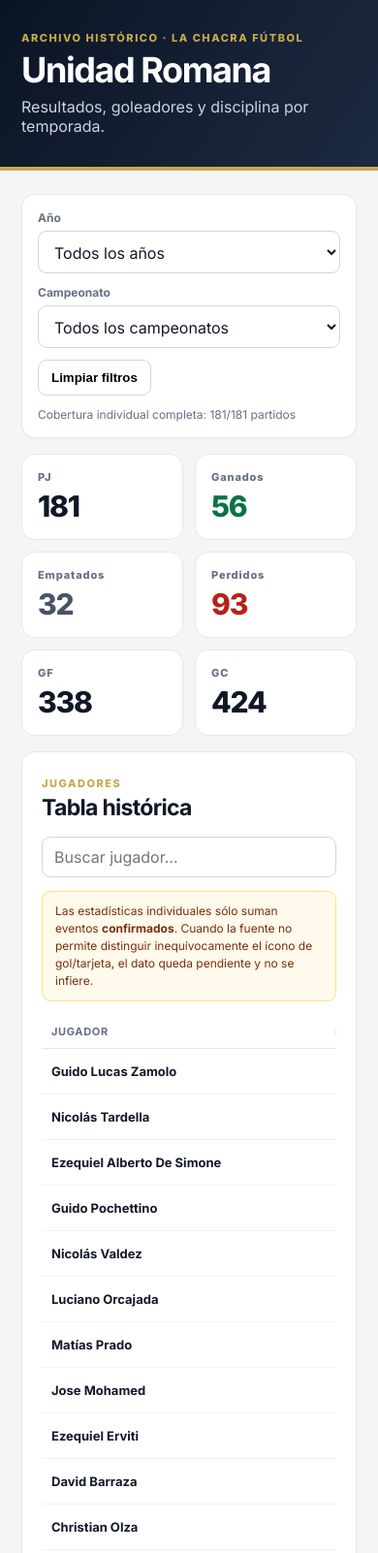
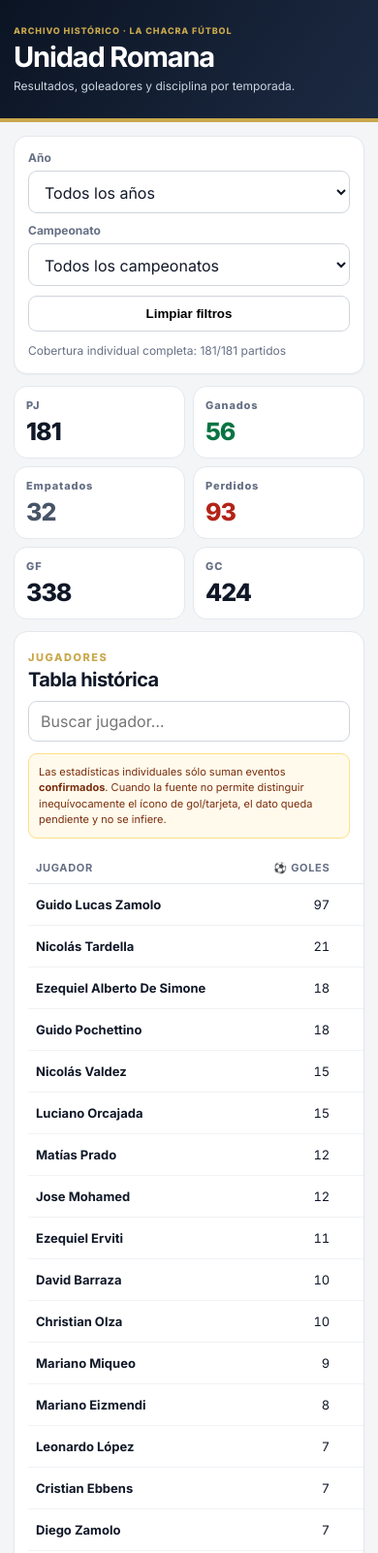
Before and after one commit to nicotmdq/unidad-romana, a plain HTML site: page unidad-romana-app/index.html in a window 390 px wide. Shown: the top 1602 px of the page at 97% size. Drawn offline with Linux system fonts and the light colour scheme.

Commit message:
Mejora estilos responsive para mobile

```diff
--- a/unidad-romana-app/styles.css
+++ b/unidad-romana-app/styles.css
@@ -6,3 +6,55 @@
 #rivalsTable th[data-sort]:hover{opacity:.75}
 #rivalsTable th.active-sort{font-weight:800}
 .sort-mark{font-size:.75em;margin-left:.25rem;opacity:.65}
+
+
+/* Mobile-first refinements */
+.match-cards{display:none}
+@media(max-width:700px){
+  .wrap{padding-left:14px;padding-right:14px}
+  .hero{padding:26px 0 24px}
+  .hero-inner{gap:14px}
+  .hero-inner>div:first-child{min-width:0}
+  .eyebrow{font-size:9px;letter-spacing:.1em}
+  h1{font-size:32px;margin:7px 0 8px}
+  .hero p{font-size:13px;line-height:1.4}
+  .badge,.badge img{width:62px;height:62px}
+  main{padding-top:14px}
+  .filters{padding:14px;gap:10px}
+  .field{min-width:0;flex:1 1 calc(50% - 5px)}
+  button.ghost{width:100%}
+  .coverage{width:100%;margin:0;padding:2px 0 0;line-height:1.4}
+  .stats{grid-template-columns:repeat(3,1fr);gap:8px;margin:12px 0}
+  .stat{padding:12px}
+  .stat .value{font-size:25px}
+  .section{margin-top:12px;padding:14px}
+  .section-head{gap:10px;margin-bottom:12px}
+  .section h2{font-size:20px}
+  .search{max-width:none}
+  .notice{font-size:11px;padding:10px}
+  .table-wrap{margin-left:-14px;margin-right:-14px;padding:0 14px;overscroll-behavior-inline:contain}
+  table{min-width:650px}
+  th{padding:9px 8px}
+  td{padding:10px 8px}
+  #rivalsTable{min-width:620px}
+  #rivalsTable th:first-child,#rivalsTable td:first-child{position:sticky;left:0;background:#fff;z-index:1;box-shadow:1px 0 0 var(--line)}
+  .matches-table-wrap{display:none}
+  .match-cards{display:grid;gap:10px}
+  .match-card{border:1px solid var(--line);border-radius:11px;padding:12px;background:#fff}
+  .match-card-top{display:flex;align-items:flex-start;justify-content:space-between;gap:12px}
+  .match-card-date{font-size:11px;color:var(--muted);font-weight:600}
+  .match-card-tournament{font-size:10px;color:var(--muted);margin-top:2px}
+  .match-card-score{font-size:22px;font-weight:800;white-space:nowrap;letter-spacing:-.04em}
+  .match-card-fixture{font-size:14px;font-weight:700;margin:10px 0}
+  .match-card-bottom{display:flex;align-items:center;justify-content:space-between;gap:8px}
+  .match-card .source{font-size:12px}
+}
+@media(max-width:430px){
+  .field{flex-basis:100%}
+  .stats{grid-template-columns:repeat(2,1fr)}
+  .badge,.badge img{width:54px;height:54px}
+  h1{font-size:29px}
+  .hero p{font-size:12px}
+  .section-head{align-items:stretch;flex-direction:column}
+  .footer{padding-bottom:24px}
+}
```
